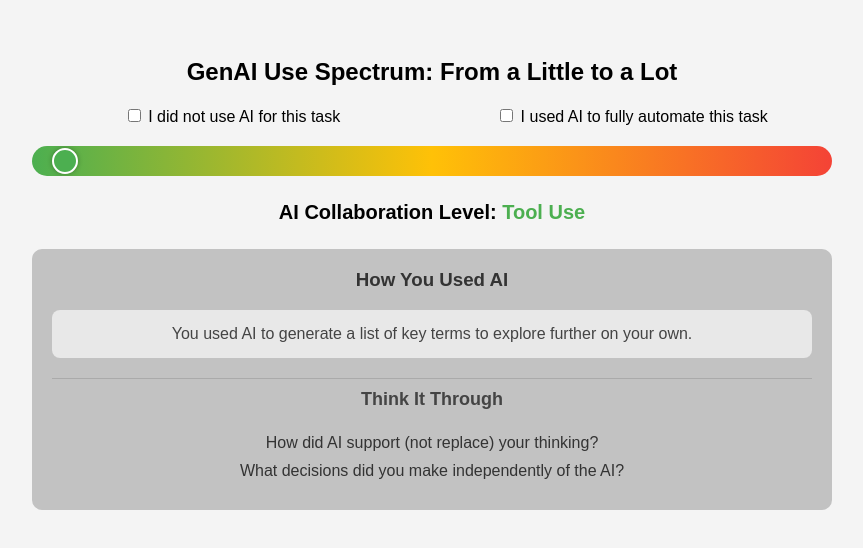
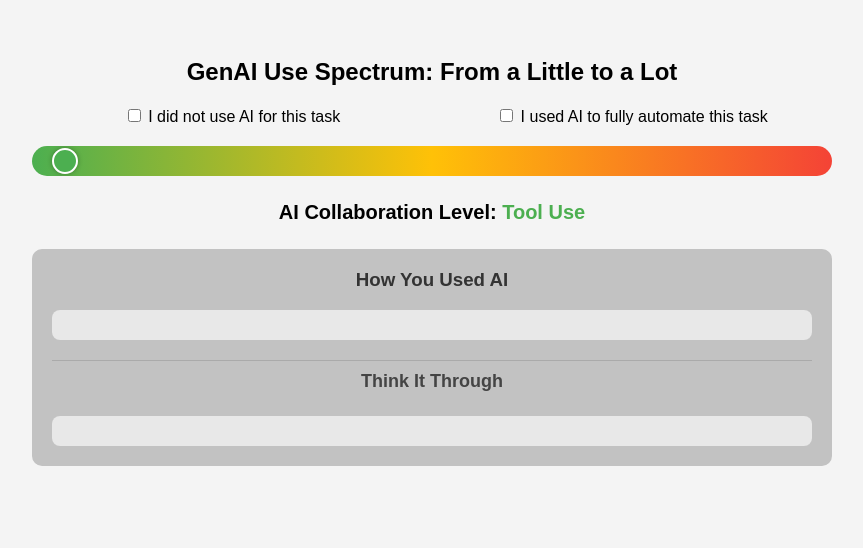
Before and after one commit to rshorst/GenAI-Use-Spectrum, a plain HTML site: page index.html in a window 1280 px wide. Shown: the whole page, without its empty margins (208-1071 px from the left). Drawn offline with Linux system fonts and the light colour scheme.

Commit message:
Update index.html

```diff
--- a/index.html
+++ b/index.html
@@ -33,7 +33,7 @@
   <div id="scenario-output" class="scenario-output"></div>
 
   <h4 style="margin-top: 20px;">Think It Through</h4>
-  <div id="reflection-question" class="reflection-question"></div>
+  <div id="scenario-output" class="scenario-output"></div>
 </div>
 
   <!-- Script -->
```
